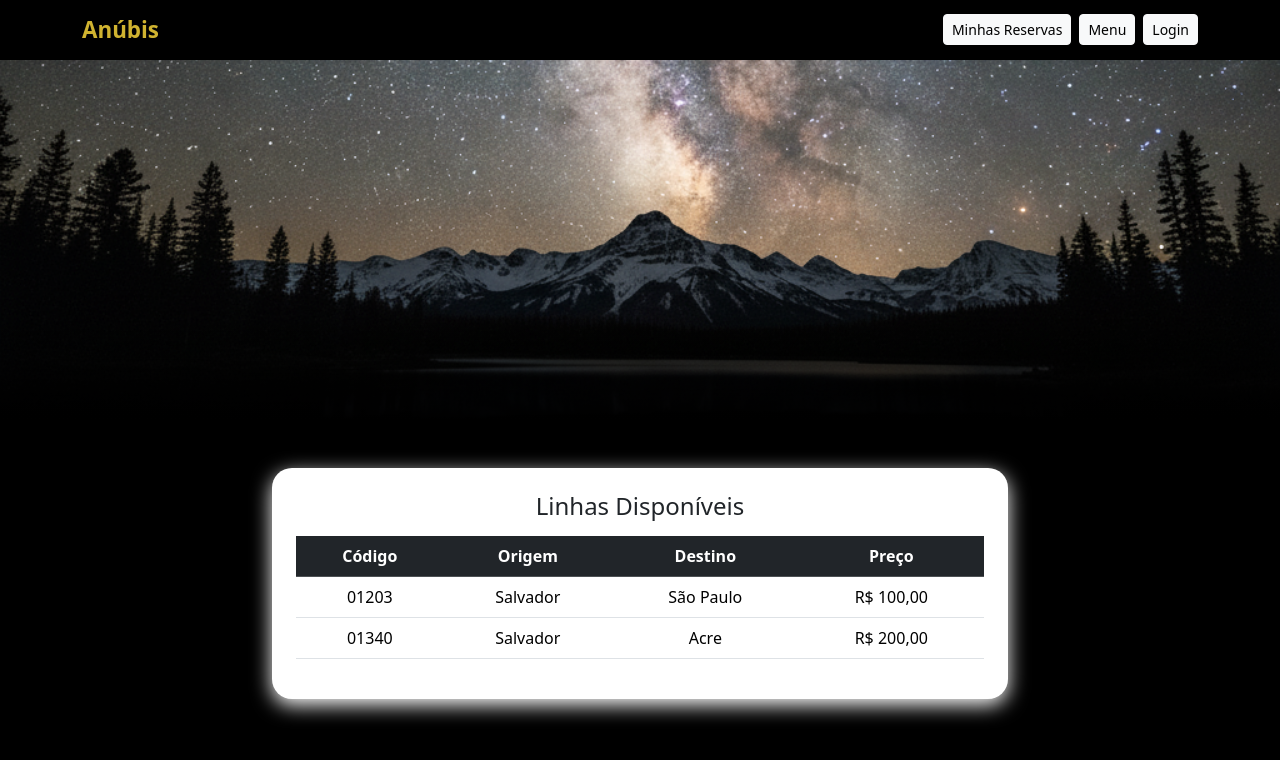
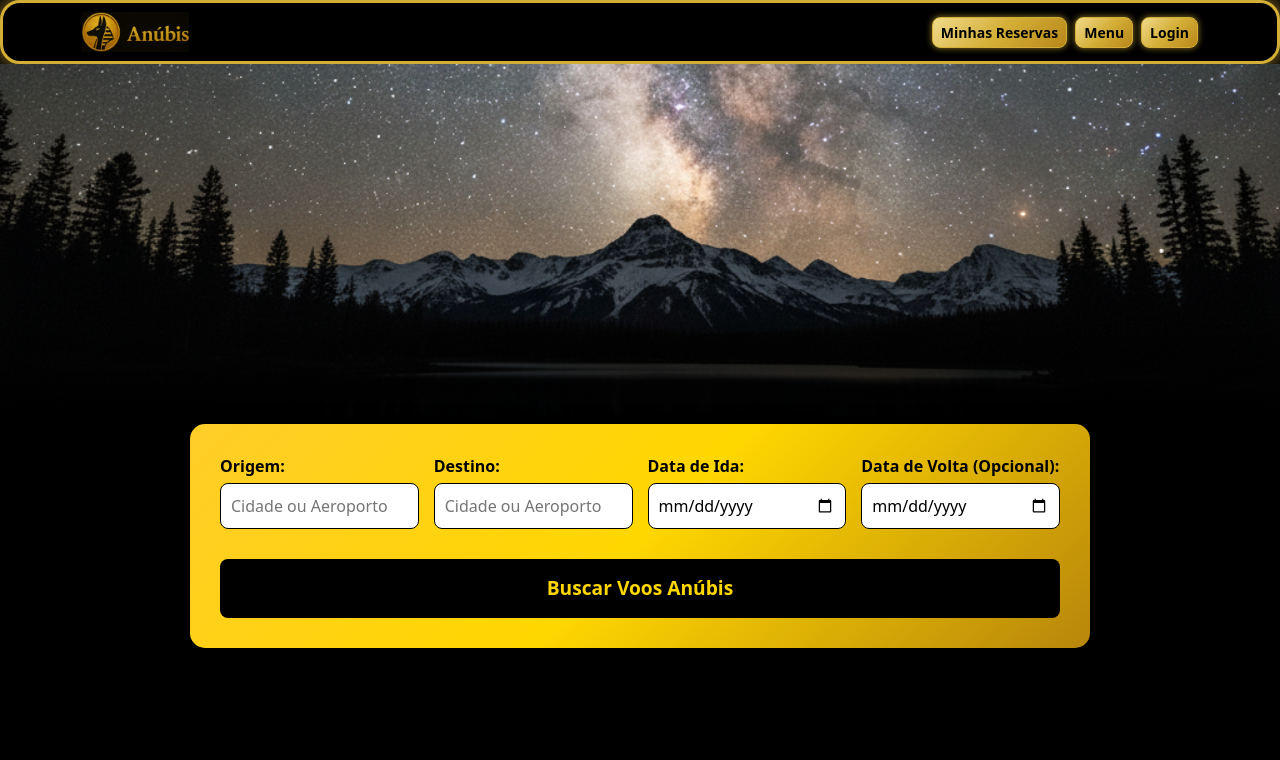
Before and after one commit to FelipeJM8/MinhaLinhaAerea, a Flask app: page / in a window 1280 px wide. Shown: the top 760 px of the page. Run offline with Flask 3, Linux system fonts and the light colour scheme.

Commit message:
Polimento Pagina Principal 2
Adicionei o logo da linha aérea.

Modifiquei a navbar para a tematica dourada e preta

Adicionei um protoripo de bloco de busca de voos

```diff
--- a/templates/index.html
+++ b/templates/index.html
@@ -23,8 +23,22 @@
             background-repeat: no-repeat;
         }
 
+        .navbar-wrapper {
+            width: 100%;
+            background: #000;  /* fundo preto padrão */
+            padding: 3px;      /* espaço para mostrar o dourado */
+
+            border: 3px solid #d4af37;
+            border-radius: 20px;
+            box-shadow: 0px 0px 18px rgba(212, 175, 55, 0.8);
+        }
+
         .navbar-custom {
-            background-color: #000000;
+            background-color: #000;
+            border-radius: 15px; /* arredondamento interno */
+
+            padding-top: 1px;   /* diminui altura interna */
+            padding-bottom: 1px;
         }
 
         .navbar-brand {
@@ -41,6 +55,21 @@
             color: rgb(255, 255, 255) !important;
         }
 
+        .btn-gold-metal {
+            background: linear-gradient(135deg, #f0d98a, #d4af37, #b8871a);
+            color: #000;
+            font-weight: bold;
+            border: 1px solid #d4af37;
+            border-radius: 8px;
+            box-shadow: 0px 0px 6px rgba(212, 175, 55, 0.7);
+            transition: 0.2s ease-in-out;
+        }
+
+        .btn-gold-metal:hover {
+            background: linear-gradient(135deg, #fff2b8, #e6c555, #c49528);
+            box-shadow: 0px 0px 10px rgba(212, 175, 55, 0.95);
+        }
+
         /* Cartões estilo companhias aéreas */
         .card-custom {
             border: none;
@@ -48,77 +77,139 @@
             overflow: hidden;
             box-shadow: 0 6px 20px rgb(255, 255, 255);
         }
+
+        /* Parte nova *//* Parte nova *//* Parte nova *//* Parte nova *//* Parte nova */
+        /* Parte nova *//* Parte nova *//* Parte nova *//* Parte nova *//* Parte nova */
+        .flight-search-container {
+            max-width: 900px;
+            margin: 0px auto 50px auto;  /*Ajuste a margem superior para subir no HERO */
+            padding: 30px;
+            background: linear-gradient(135deg, #ffcd29, #FFD700, #B8860B);
+            border-radius: 15px;
+            box-shadow: 0 8px 25px rgba(0, 0, 0, 0.5); /* Sombra para destacar */
+            color: #000000; /* Cor do texto principal (Preto) */
+        }
+
+        .flight-search-title {
+            text-align: center;
+            margin-bottom: 20px;
+            font-size: 1.7em;
+            color: #000000;
+            font-weight: 900;
+        }
+
+        .search-fields {
+            display: flex;
+            gap: 15px;
+            flex-wrap: wrap;
+            justify-content: space-between;
+        }
+
+        .field-group {
+            flex: 1;
+            min-width: 150px;
+            margin-bottom: 10px;
+        }
+
+        .field-group label {
+            display: block;
+            margin-bottom: 5px;
+            font-weight: bold;
+        }
+
+        .field-group input[type="text"],
+        .field-group input[type="date"] {
+            width: 100%;
+            padding: 10px;
+            border: 1px solid #000000;
+            border-radius: 8px;
+            box-sizing: border-box;
+            background-color: #FFFFFF;
+            color: #000000;
+        }
+
+        .search-button {
+            display: block;
+            width: 100%;
+            padding: 15px;
+            margin-top: 20px;
+            background-color: #000000; /* Fundo preto para destaque */
+            color: #FFD700; /* Texto dourado */
+            border: none;
+            border-radius: 8px;
+            font-size: 1.2em;
+            font-weight: bold;
+            cursor: pointer;
+            transition: background-color 0.3s;
+        }
+
+        .search-button:hover {
+            background-color: #333333;
+        }
     </style>
 
 </head>
 <body>
 
 <!-- NAVBAR -->
+<div class="navbar-wrapper">
     <nav class="navbar navbar-expand-lg navbar-custom">
         <div class="container d-flex justify-content-between align-items-center">
 
             <!-- Esquerda -->
-        <a class="navbar-brand" href="/">Anúbis</a>
+            <a class="navbar-brand d-flex align-items-center" href="/">
+                <img src="./static/img/AnubisMoeda2.png" alt="Logo Anúbis" class="me-2" style="height: 40px;">
+            </a>
 
             <!-- Direita -->
             <div class="d-flex align-items-center">
-            <a class="btn btn-light btn-sm me-2">
+                <a class="btn btn-gold-metal btn-sm me-2">
                     Minhas Reservas
                 </a>
 
-            <a class="btn btn-light btn-sm me-2">
+                <a class="btn btn-gold-metal btn-sm me-2">
                     Menu
                 </a>
 
-            <a href="{{ url_for('login') }}" class="btn btn-light btn-sm">
+                <a href="{{ url_for('login') }}" class="btn btn-gold-metal btn-sm">
                     Login
                 </a>
             </div>
         </div>
     </nav>
+</div>
 
-<!-- HERO -->
+
 <div class="hero"></div>
 
-<!-- CONTEÚDO PRINCIPAL -->
-<div class="container mt-5">
+<div class="flight-search-container">
+    <form id="flight-search-form" action="#" method="GET">
+        <div class="search-fields">
+            <div class="field-group">
+                <label for="origem">Origem:</label>
+                <input type="text" id="origem" name="origem" placeholder="Cidade ou Aeroporto" required>
+            </div>
 
-    <div class="row justify-content-center">
-        <div class="col-md-8">
+            <div class="field-group">
+                <label for="destino">Destino:</label>
+                <input type="text" id="destino" name="destino" placeholder="Cidade ou Aeroporto" required>
+            </div>
 
-            <div class="card card-custom p-4">
-                <h4 class="text-center mb-3">Linhas Disponíveis</h4>
+            <div class="field-group">
+                <label for="ida">Data de Ida:</label>
+                <input type="date" id="ida" name="ida" required>
+            </div>
 
-                <table class="table table-hover text-center">
-                    <thead class="table-dark">
-                        <tr>
-                            <th>Código</th>
-                            <th>Origem</th>
-                            <th>Destino</th>
-                            <th>Preço</th>
-                        </tr>
-                    </thead>
-                    <tbody>
-                        <!-- Exemplo (substitua por dados reais) -->
-                        <tr>
-                            <td>01203</td>
-                            <td>Salvador</td>
-                            <td>São Paulo</td>
-                            <td>R$ 100,00</td>
-                        </tr>
-                        <tr>
-                            <td>01340</td>
-                            <td>Salvador</td>
-                            <td>Acre</td>
-                            <td>R$ 200,00</td>
-                        </tr>
-                    </tbody>
-                </table>
-
-            </div>
+            <div class="field-group">
+                <label for="volta">Data de Volta (Opcional):</label>
+                <input type="date" id="volta" name="volta">
             </div>
         </div>
 
+        <button type="submit" class="search-button">
+            Buscar Voos Anúbis
+        </button>
+    </form>
 </div>
 
 <script src="https://cdn.jsdelivr.net/npm/bootstrap@5.3.3/dist/js/bootstrap.bundle.min.js"></script>
```
Also changed, not shown: static/img/AnubisMoeda.png (added), static/img/AnubisMoeda2.png (added). Lines whose indentation alone changed are shown as unchanged.
